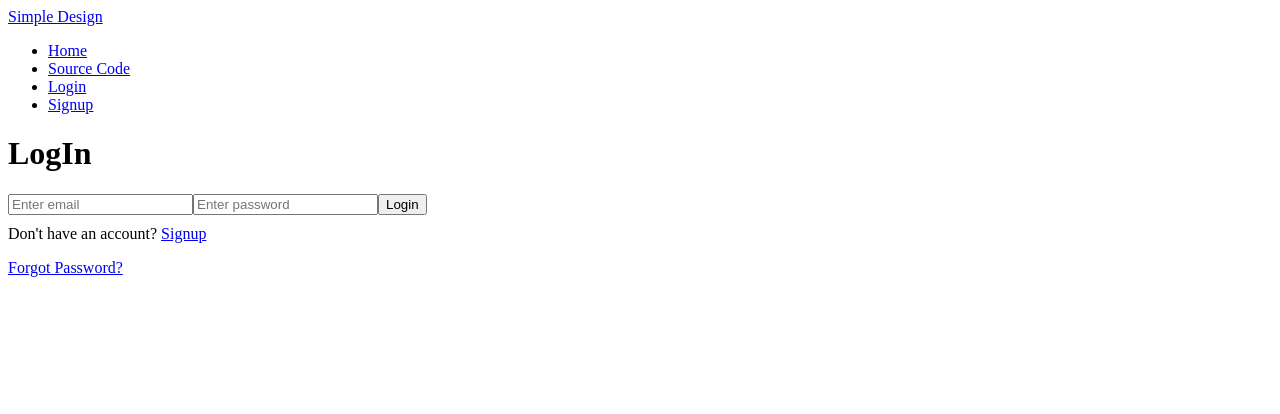
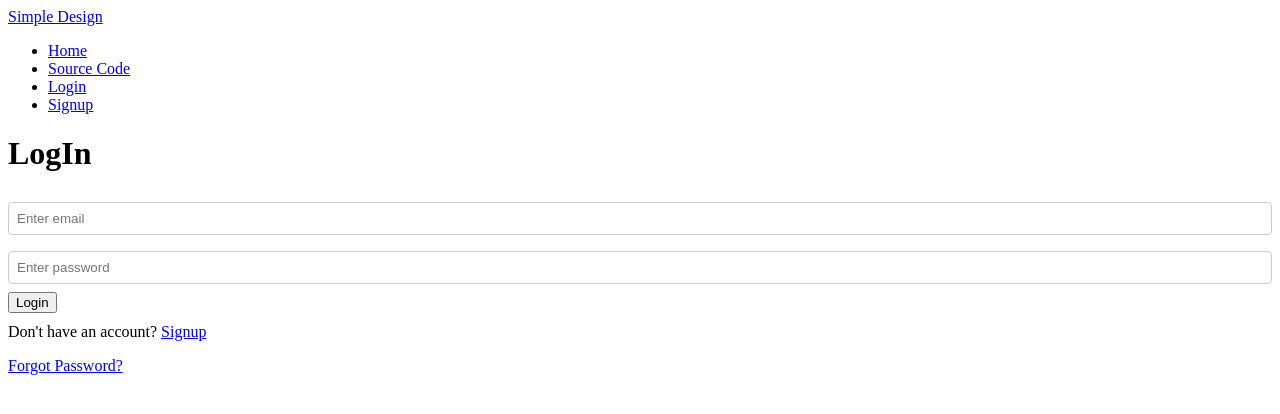
Before and after one commit to HikmaAnwar/simple-react-design, a React (Create React App) app: page /login in a window 1280 px wide. Shown: the top 414 px of the page. Built offline with nearby package versions, Linux system fonts and the light colour scheme.

Commit message:
fix: minor change

```diff
--- a/src/allstyles/login.jsx
+++ b/src/allstyles/login.jsx
@@ -36,7 +36,7 @@ const Login = () => {
         <div>
             <h1>LogIn</h1>
             <input
-                className={styles.inputStyle1}
+                className={styles.inputemail}
                 type="email"
                 placeholder="Enter email"
                 value={email}
@@ -44,7 +44,7 @@ const Login = () => {
 
             />
 
-            <input className={styles.inputStyle1}
+            <input className={styles.inputpassword}
                 type="password"
                 placeholder="Enter password"
                 value={password}
@@ -82,7 +82,7 @@ const Login = () => {
                 }}
             >
                 <h2>Forgot Password</h2>
-                <input className={styles.inputStyle}
+                <input className={styles.inputforgotemail}
                     type="email"
                     placeholder="Enter your email"
                     value={forgotEmail}
@@ -93,8 +93,8 @@ const Login = () => {
 
                 />
                 {emailError && <p style={{ color: 'red', marginTop: '5px' }}>Please fill out this field</p>}
-                <button className={styles.buttonStyle} onClick={handleSendEmail} >Send</button>
-                <button className={styles.closeButtonStyle} onClick={() => setModalIsOpen(false)} >Close Modal</button>
+                <button className={styles.sendbutton} onClick={handleSendEmail} >Send</button>
+                <button className={styles.closebutton} onClick={() => setModalIsOpen(false)} >Close Modal</button>
             </Modal>
         </div>
     );
```
